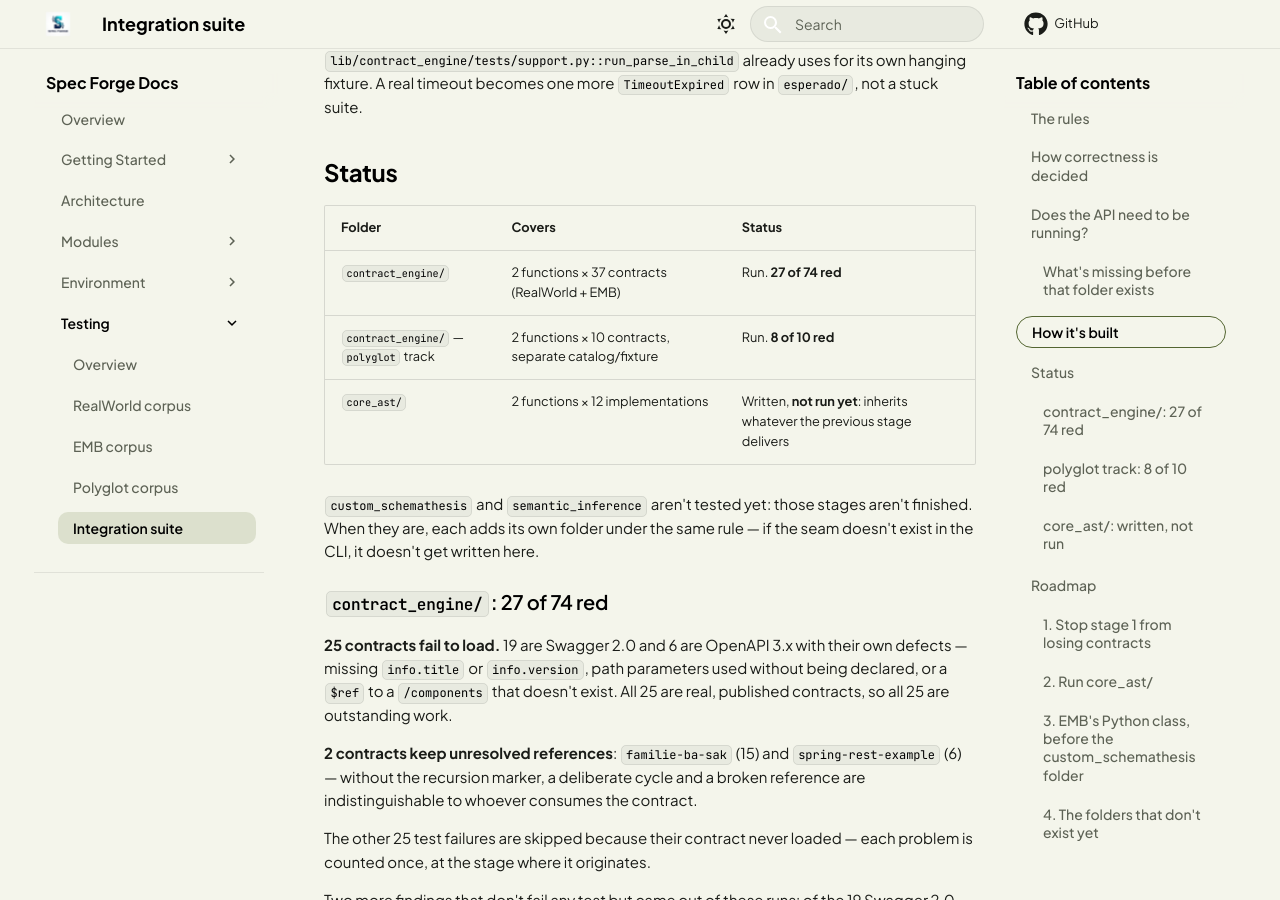
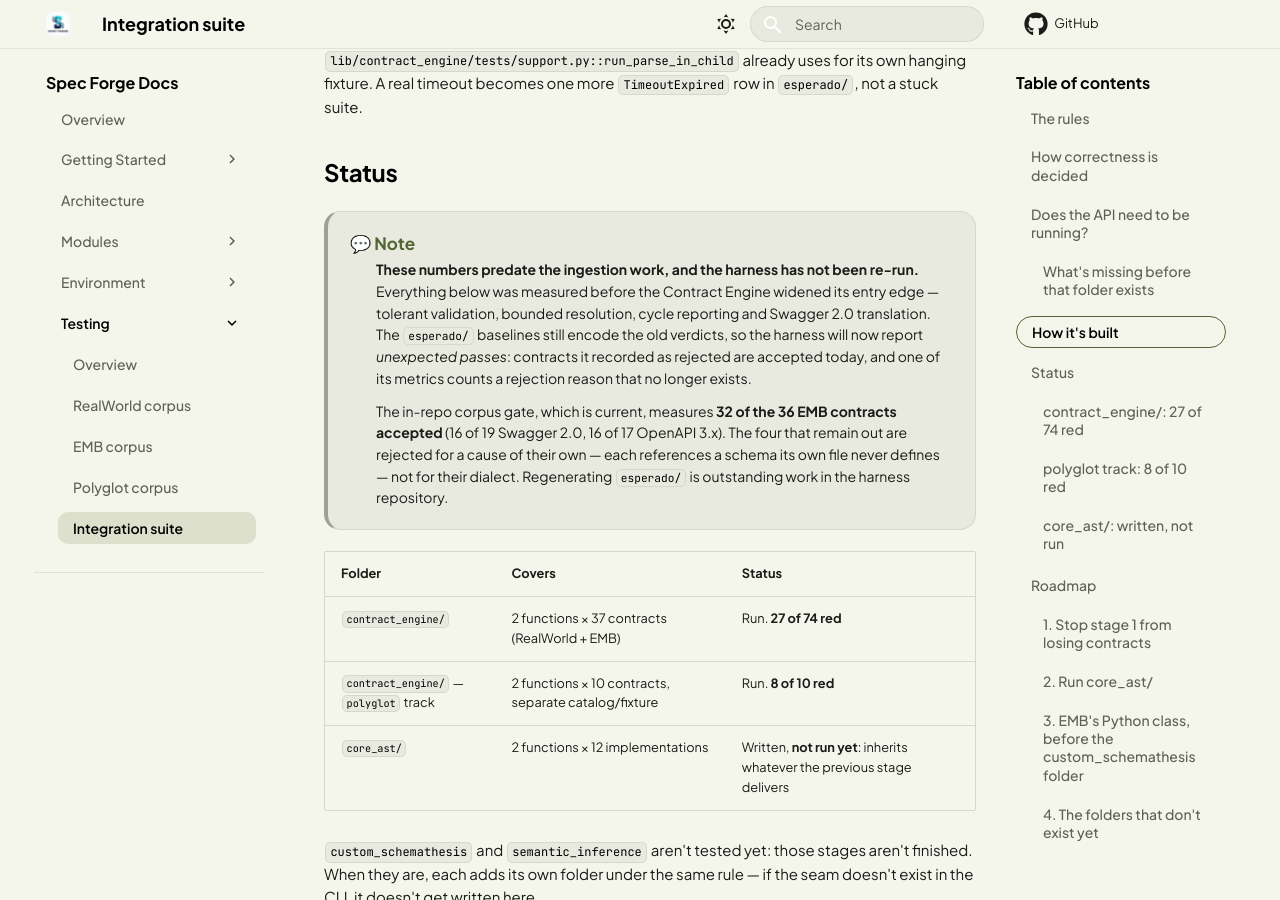
Before and after one commit to Spec-Forge-Testing/specforge-docs, an MkDocs documentation site: the page built from docs/testing/suite.md, in a window 1280 px wide and 900 px high, scrolled down 2849 px. Built offline with MkDocs 1.6.1 and Material for MkDocs 9.7.7, drawn with Linux system fonts in a browser that asks for light colours; comment, search, counter and statistics services are not loaded.

Commit message:
docs(testing): flag the harness baselines as predating the ingestion work

```diff
--- a/docs/testing/suite.md
+++ b/docs/testing/suite.md
@@ -138,6 +138,20 @@ row in `esperado/`, not a stuck suite.
 
 ## Status
 
+> **These numbers predate the ingestion work, and the harness has not been
+> re-run.** Everything below was measured before the Contract Engine widened its
+> entry edge — tolerant validation, bounded resolution, cycle reporting and
+> Swagger 2.0 translation. The `esperado/` baselines still encode the old
+> verdicts, so the harness will now report *unexpected passes*: contracts it
+> recorded as rejected are accepted today, and one of its metrics counts a
+> rejection reason that no longer exists.
+>
+> The in-repo corpus gate, which is current, measures **32 of the 36 EMB
+> contracts accepted** (16 of 19 Swagger 2.0, 16 of 17 OpenAPI 3.x). The four
+> that remain out are rejected for a cause of their own — each references a
+> schema its own file never defines — not for their dialect. Regenerating
+> `esperado/` is outstanding work in the harness repository.
+
 | Folder | Covers | Status |
 | --- | --- | --- |
 | `contract_engine/` | 2 functions × 37 contracts (RealWorld + EMB) | Run. **27 of 74 red** |
```
Also changed, not shown: docs/testing/emb.md (+3 -3 lines), docs/testing/polyglot.md (+7 -6 lines).
